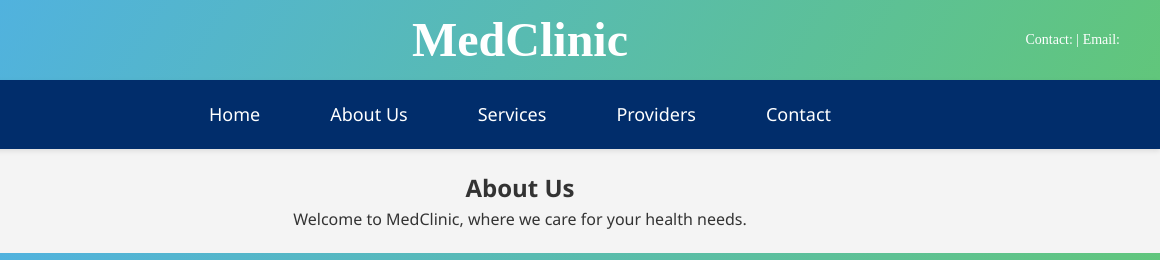
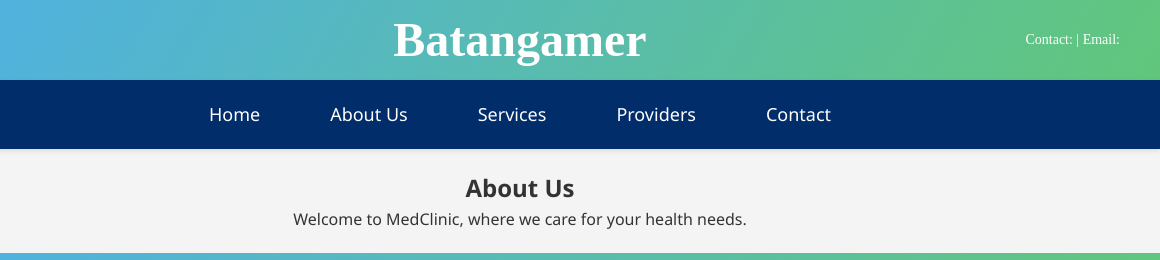
Before and after one commit to bnchrstn/Medical-Clinic-Proj, a plain HTML site: page about.html in a window 1280 px wide. Shown: the top 260 px of the page, 120-1280 px from the left. Drawn offline with Linux system fonts and the light colour scheme.

Commit message:
changed text to batangamer

```diff
--- a/about.html
+++ b/about.html
@@ -10,7 +10,7 @@
     <header>
     <div class="header-content">
         <div class="clinic-name">
-            <h1>MedClinic</h1>
+            <h1>Batangamer</h1>
         </div>
         <div class="social-media-icons">
             <a href="#" class="social-icon" title="Facebook">
```
Also changed, not shown: index.html (+1 -1 lines).
